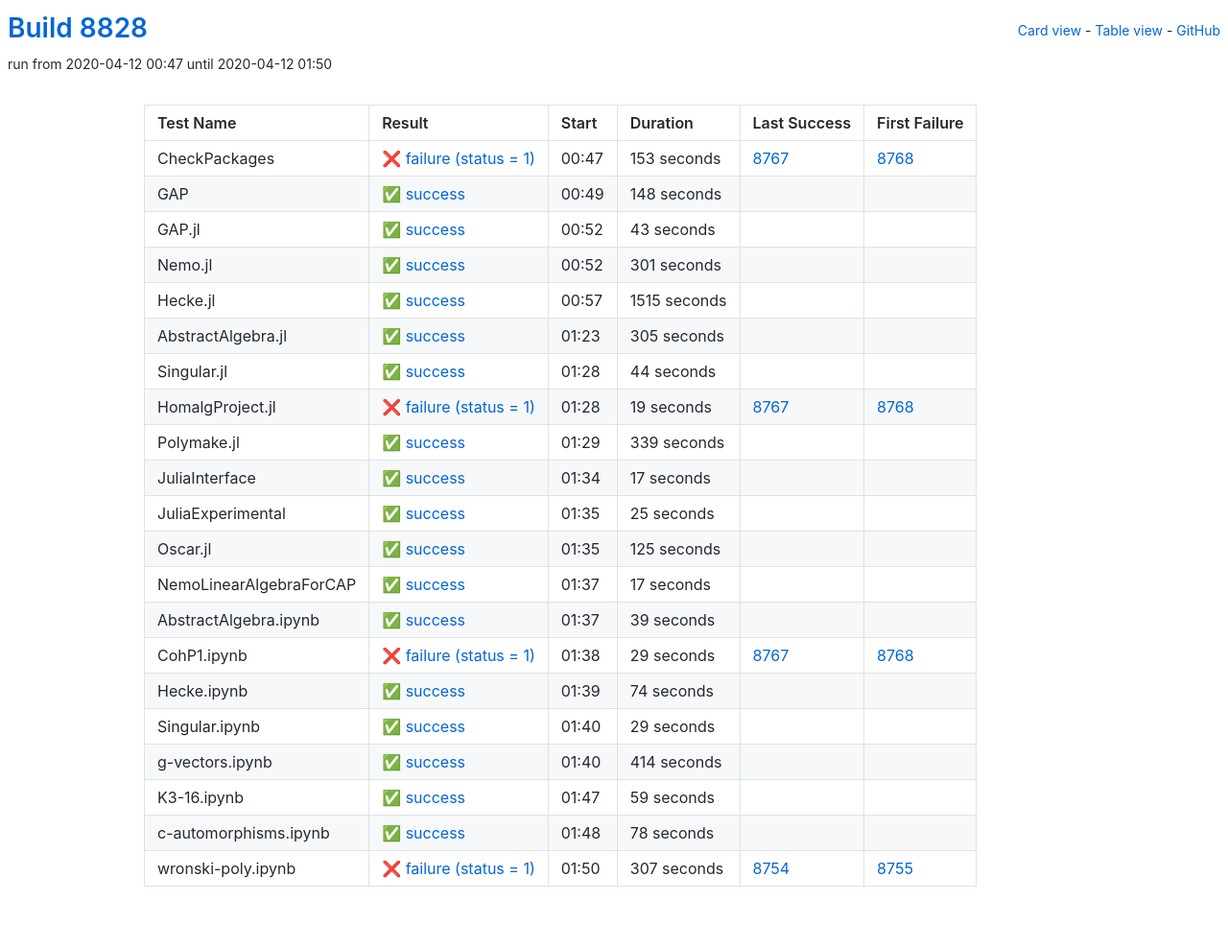
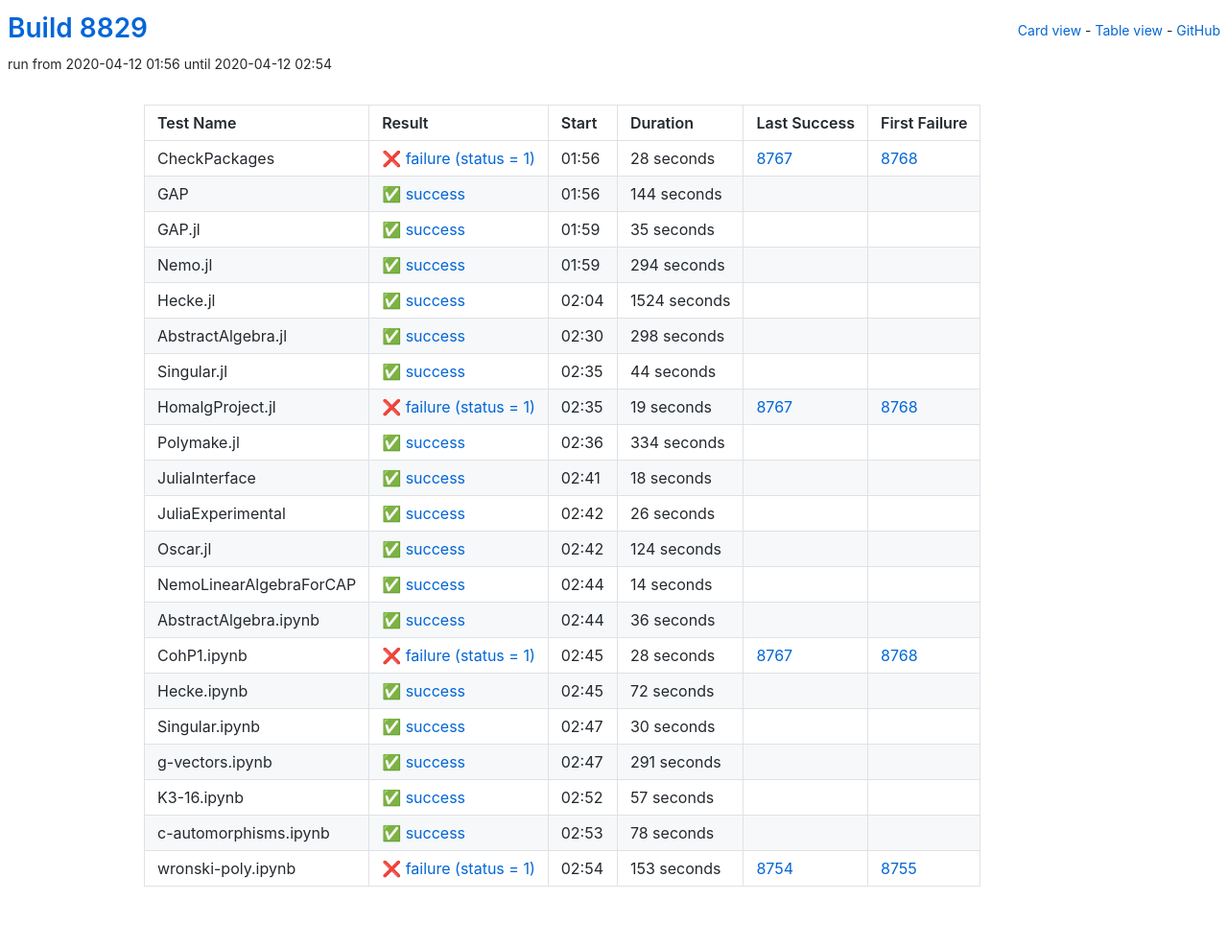
Before and after one commit to oscar-system/oscar-ci-status, a Jekyll site: the page built from table.html, in a window 1280 px wide. Shown: the whole page at 96% size. Built offline with Jekyll 4.4.1, drawn with Linux system fonts in a browser that asks for light colours.

Commit message:
Build 8829

```diff
--- a/_data/ci.yml
+++ b/_data/ci.yml
@@ -1,71 +1,71 @@
-build: 8828
-build_url: https://oscarci.mathematik.uni-kl.de/job/oscar/8828/
+build: 8829
+build_url: https://oscarci.mathematik.uni-kl.de/job/oscar/8829/
 job: oscar
 tests:
-- duration: 153
+- duration: 28
   exitcode: 1
   first_failure: 8768
   first_failure_url: https://oscarci.mathematik.uni-kl.de/job/oscar/8768/
   last_success: 8767
   last_success_url: https://oscarci.mathematik.uni-kl.de/job/oscar/8767/
-  log: https://oscarci.mathematik.uni-kl.de/job/oscar/8828/artifact/logs/build-8828/CheckPackages.log
+  log: https://oscarci.mathematik.uni-kl.de/job/oscar/8829/artifact/logs/build-8829/CheckPackages.log
   name: CheckPackages
-  start: 2020-04-12 00:47
+  start: 2020-04-12 01:56
   status: failure
   success: false
-- duration: 148
+- duration: 144
   exitcode: 0
   first_failure: false
   first_failure_url: null
   last_success: false
   last_success_url: null
-  log: https://oscarci.mathematik.uni-kl.de/job/oscar/8828/artifact/logs/build-8828/GAP.log
+  log: https://oscarci.mathematik.uni-kl.de/job/oscar/8829/artifact/logs/build-8829/GAP.log
   name: GAP
-  start: 2020-04-12 00:49
+  start: 2020-04-12 01:56
   status: success
   success: true
-- duration: 43
+- duration: 35
   exitcode: 0
   first_failure: false
   first_failure_url: null
   last_success: false
   last_success_url: null
-  log: https://oscarci.mathematik.uni-kl.de/job/oscar/8828/artifact/logs/build-8828/GAP.jl.log
+  log: https://oscarci.mathematik.uni-kl.de/job/oscar/8829/artifact/logs/build-8829/GAP.jl.log
   name: GAP.jl
-  start: 2020-04-12 00:52
+  start: 2020-04-12 01:59
   status: success
   success: true
-- duration: 301
+- duration: 294
   exitcode: 0
   first_failure: false
   first_failure_url: null
   last_success: false
   last_success_url: null
-  log: https://oscarci.mathematik.uni-kl.de/job/oscar/8828/artifact/logs/build-8828/Nemo.jl.log
+  log: https://oscarci.mathematik.uni-kl.de/job/oscar/8829/artifact/logs/build-8829/Nemo.jl.log
   name: Nemo.jl
-  start: 2020-04-12 00:52
+  start: 2020-04-12 01:59
   status: success
   success: true
-- duration: 1515
+- duration: 1524
   exitcode: 0
   first_failure: false
   first_failure_url: null
   last_success: false
   last_success_url: null
-  log: https://oscarci.mathematik.uni-kl.de/job/oscar/8828/artifact/logs/build-8828/Hecke.jl.log
+  log: https://oscarci.mathematik.uni-kl.de/job/oscar/8829/artifact/logs/build-8829/Hecke.jl.log
   name: Hecke.jl
-  start: 2020-04-12 00:57
+  start: 2020-04-12 02:04
   status: success
   success: true
-- duration: 305
+- duration: 298
   exitcode: 0
   first_failure: false
   first_failure_url: null
   last_success: false
   last_success_url: null
-  log: https://oscarci.mathematik.uni-kl.de/job/oscar/8828/artifact/logs/build-8828/AbstractAlgebra.jl.log
+  log: https://oscarci.mathematik.uni-kl.de/job/oscar/8829/artifact/logs/build-8829/AbstractAlgebra.jl.log
   name: AbstractAlgebra.jl
-  start: 2020-04-12 01:23
+  start: 2020-04-12 02:30
   status: success
   success: true
 - duration: 44
@@ -74,9 +74,9 @@ tests:
   first_failure_url: null
   last_success: false
   last_success_url: null
-  log: https://oscarci.mathematik.uni-kl.de/job/oscar/8828/artifact/logs/build-8828/Singular.jl.log
+  log: https://oscarci.mathematik.uni-kl.de/job/oscar/8829/artifact/logs/build-8829/Singular.jl.log
   name: Singular.jl
-  start: 2020-04-12 01:28
+  start: 2020-04-12 02:35
   status: success
   success: true
 - duration: 19
@@ -85,130 +85,130 @@ tests:
   first_failure_url: https://oscarci.mathematik.uni-kl.de/job/oscar/8768/
   last_success: 8767
   last_success_url: https://oscarci.mathematik.uni-kl.de/job/oscar/8767/
-  log: https://oscarci.mathematik.uni-kl.de/job/oscar/8828/artifact/logs/build-8828/HomalgProject.jl.log
+  log: https://oscarci.mathematik.uni-kl.de/job/oscar/8829/artifact/logs/build-8829/HomalgProject.jl.log
   name: HomalgProject.jl
-  start: 2020-04-12 01:28
+  start: 2020-04-12 02:35
   status: failure
   success: false
-- duration: 339
+- duration: 334
   exitcode: 0
   first_failure: false
   first_failure_url: null
   last_success: false
   last_success_url: null
-  log: https://oscarci.mathematik.uni-kl.de/job/oscar/8828/artifact/logs/build-8828/Polymake.jl.log
+  log: https://oscarci.mathematik.uni-kl.de/job/oscar/8829/artifact/logs/build-8829/Polymake.jl.log
   name: Polymake.jl
-  start: 2020-04-12 01:29
+  start: 2020-04-12 02:36
   status: success
   success: true
-- duration: 17
+- duration: 18
   exitcode: 0
   first_failure: false
   first_failure_url: null
   last_success: false
   last_success_url: null
-  log: https://oscarci.mathematik.uni-kl.de/job/oscar/8828/artifact/logs/build-8828/JuliaInterface.log
+  log: https://oscarci.mathematik.uni-kl.de/job/oscar/8829/artifact/logs/build-8829/JuliaInterface.log
   name: JuliaInterface
-  start: 2020-04-12 01:34
+  start: 2020-04-12 02:41
   status: success
   success: true
-- duration: 25
+- duration: 26
   exitcode: 0
   first_failure: false
   first_failure_url: null
   last_success: false
   last_success_url: null
-  log: https://oscarci.mathematik.uni-kl.de/job/oscar/8828/artifact/logs/build-8828/JuliaExperimental.log
+  log: https://oscarci.mathematik.uni-kl.de/job/oscar/8829/artifact/logs/build-8829/JuliaExperimental.log
   name: JuliaExperimental
-  start: 2020-04-12 01:35
+  start: 2020-04-12 02:42
   status: success
   success: true
-- duration: 125
+- duration: 124
   exitcode: 0
   first_failure: false
   first_failure_url: null
   last_success: false
   last_success_url: null
-  log: https://oscarci.mathematik.uni-kl.de/job/oscar/8828/artifact/logs/build-8828/Oscar.jl.log
+  log: https://oscarci.mathematik.uni-kl.de/job/oscar/8829/artifact/logs/build-8829/Oscar.jl.log
   name: Oscar.jl
-  start: 2020-04-12 01:35
+  start: 2020-04-12 02:42
   status: success
   success: true
-- duration: 17
+- duration: 14
   exitcode: 0
   first_failure: false
   first_failure_url: null
   last_success: false
   last_success_url: null
-  log: https://oscarci.mathematik.uni-kl.de/job/oscar/8828/artifact/logs/build-8828/NemoLinearAlgebraForCAP.log
+  log: https://oscarci.mathematik.uni-kl.de/job/oscar/8829/artifact/logs/build-8829/NemoLinearAlgebraForCAP.log
   name: NemoLinearAlgebraForCAP
-  start: 2020-04-12 01:37
+  start: 2020-04-12 02:44
   status: success
   success: true
-- duration: 39
+- duration: 36
   exitcode: 0
   first_failure: false
   first_failure_url: null
   last_success: false
   last_success_url: null
-  log: https://oscarci.mathematik.uni-kl.de/job/oscar/8828/artifact/logs/build-8828/AbstractAlgebra.ipynb.log
+  log: https://oscarci.mathematik.uni-kl.de/job/oscar/8829/artifact/logs/build-8829/AbstractAlgebra.ipynb.log
   name: AbstractAlgebra.ipynb
-  start: 2020-04-12 01:37
+  start: 2020-04-12 02:44
   status: success
   success: true
-- duration: 29
+- duration: 28
   exitcode: 1
   first_failure: 8768
   first_failure_url: https://oscarci.mathematik.uni-kl.de/job/oscar/8768/
   last_success: 8767
   last_success_url: https://oscarci.mathematik.uni-kl.de/job/oscar/8767/
-  log: https://oscarci.mathematik.uni-kl.de/job/oscar/8828/artifact/logs/build-8828/CohP1.ipynb.log
+  log: https://oscarci.mathematik.uni-kl.de/job/oscar/8829/artifact/logs/build-8829/CohP1.ipynb.log
   name: CohP1.ipynb
-  start: 2020-04-12 01:38
+  start: 2020-04-12 02:45
   status: failure
   success: false
-- duration: 74
+- duration: 72
   exitcode: 0
   first_failure: false
   first_failure_url: null
   last_success: false
   last_success_url: null
-  log: https://oscarci.mathematik.uni-kl.de/job/oscar/8828/artifact/logs/build-8828/Hecke.ipynb.log
+  log: https://oscarci.mathematik.uni-kl.de/job/oscar/8829/artifact/logs/build-8829/Hecke.ipynb.log
   name: Hecke.ipynb
-  start: 2020-04-12 01:39
+  start: 2020-04-12 02:45
   status: success
   success: true
-- duration: 29
+- duration: 30
   exitcode: 0
   first_failure: false
   first_failure_url: null
   last_success: false
   last_success_url: null
-  log: https://oscarci.mathematik.uni-kl.de/job/oscar/8828/artifact/logs/build-8828/Singular.ipynb.log
+  log: https://oscarci.mathematik.uni-kl.de/job/oscar/8829/artifact/logs/build-8829/Singular.ipynb.log
   name: Singular.ipynb
-  start: 2020-04-12 01:40
+  start: 2020-04-12 02:47
   status: success
   success: true
-- duration: 414
+- duration: 291
   exitcode: 0
   first_failure: false
   first_failure_url: null
   last_success: false
   last_success_url: null
-  log: https://oscarci.mathematik.uni-kl.de/job/oscar/8828/artifact/logs/build-8828/g-vectors.ipynb.log
+  log: https://oscarci.mathematik.uni-kl.de/job/oscar/8829/artifact/logs/build-8829/g-vectors.ipynb.log
   name: g-vectors.ipynb
-  start: 2020-04-12 01:40
+  start: 2020-04-12 02:47
   status: success
   success: true
-- duration: 59
+- duration: 57
   exitcode: 0
   first_failure: false
   first_failure_url: null
   last_success: false
   last_success_url: null
-  log: https://oscarci.mathematik.uni-kl.de/job/oscar/8828/artifact/logs/build-8828/K3-16.ipynb.log
+  log: https://oscarci.mathematik.uni-kl.de/job/oscar/8829/artifact/logs/build-8829/K3-16.ipynb.log
   name: K3-16.ipynb
-  start: 2020-04-12 01:47
+  start: 2020-04-12 02:52
   status: success
   success: true
 - duration: 78
@@ -217,19 +217,19 @@ tests:
   first_failure_url: null
   last_success: false
   last_success_url: null
-  log: https://oscarci.mathematik.uni-kl.de/job/oscar/8828/artifact/logs/build-8828/c-automorphisms.ipynb.log
+  log: https://oscarci.mathematik.uni-kl.de/job/oscar/8829/artifact/logs/build-8829/c-automorphisms.ipynb.log
   name: c-automorphisms.ipynb
-  start: 2020-04-12 01:48
+  start: 2020-04-12 02:53
   status: success
   success: true
-- duration: 307
+- duration: 153
   exitcode: 1
   first_failure: 8755
   first_failure_url: https://oscarci.mathematik.uni-kl.de/job/oscar/8755/
   last_success: 8754
   last_success_url: https://oscarci.mathematik.uni-kl.de/job/oscar/8754/
-  log: https://oscarci.mathematik.uni-kl.de/job/oscar/8828/artifact/logs/build-8828/wronski-poly.ipynb.log
+  log: https://oscarci.mathematik.uni-kl.de/job/oscar/8829/artifact/logs/build-8829/wronski-poly.ipynb.log
   name: wronski-poly.ipynb
-  start: 2020-04-12 01:50
+  start: 2020-04-12 02:54
   status: failure
   success: false
```
Also changed, not shown: README.md.
